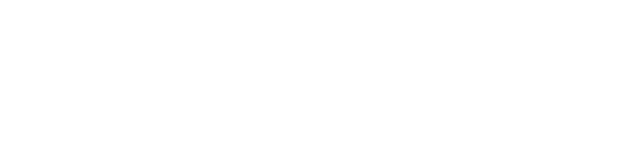
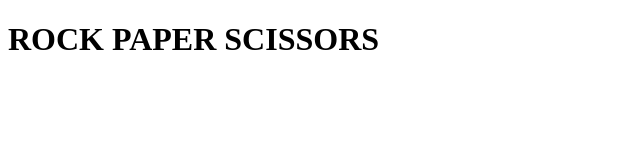
Before and after one commit to 4483-s/rock-paper-scissors, a plain HTML site: page index.html in a window 1280 px wide. Shown: the whole page, without its empty margins (0-640 px from the left). Drawn offline with Linux system fonts and the light colour scheme.

Commit message:
html header

```diff
--- a/index.html
+++ b/index.html
@@ -6,6 +6,7 @@
     <title>rockpapersscissors</title>
   </head>
   <body>
+    <h1>ROCK PAPER SCISSORS</h1>
     <script src="script.js"></script>
   </body>
 </html>
```
